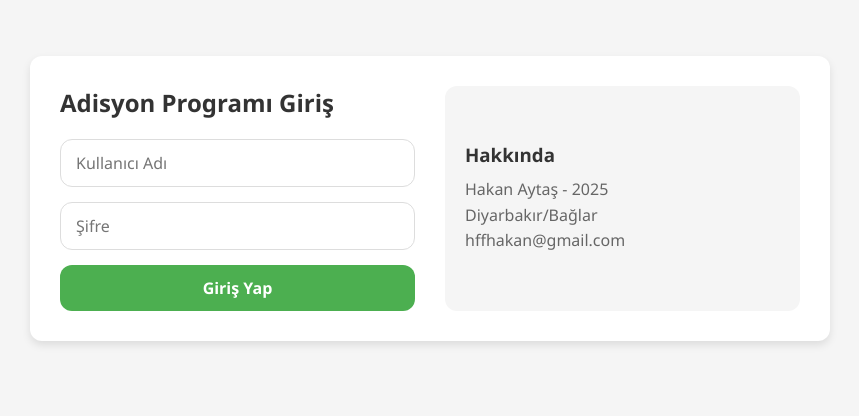
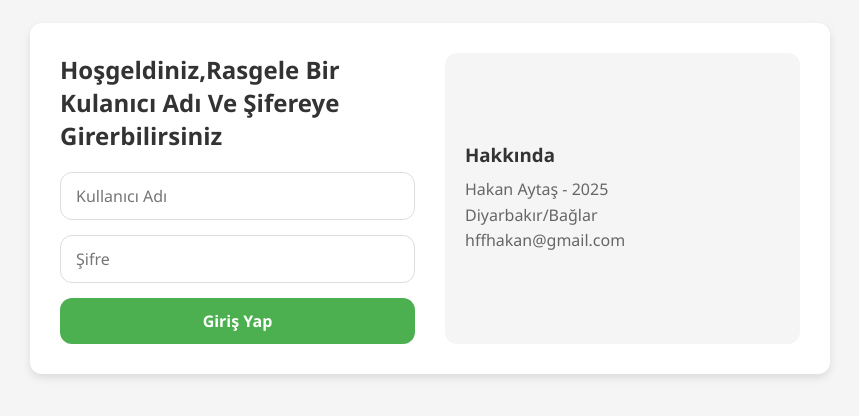
Before and after one commit to hakanaytas/AdisyonBeta, a plain HTML site: page index.html in a window 1280 px wide. Shown: the part 202-618 px from the top of the page, without its empty margins (210-1069 px from the left). Drawn offline with Linux system fonts and the light colour scheme.

Commit message:
index.html

```diff
--- a/index.html
+++ b/index.html
@@ -888,7 +888,7 @@
     <div class="login-container" id="loginContainer">
         <div class="login-box">
             <div class="login-form">
-                <h2>Adisyon Programı Giriş</h2>
+                <h2>Hoşgeldiniz,Rasgele Bir Kulanıcı Adı Ve Şifereye Girerbilirsiniz</h2>
                 <input type="text" id="username" placeholder="Kullanıcı Adı">
                 <input type="password" id="password" placeholder="Şifre">
                 <button id="loginBtn">Giriş Yap</button>
```
